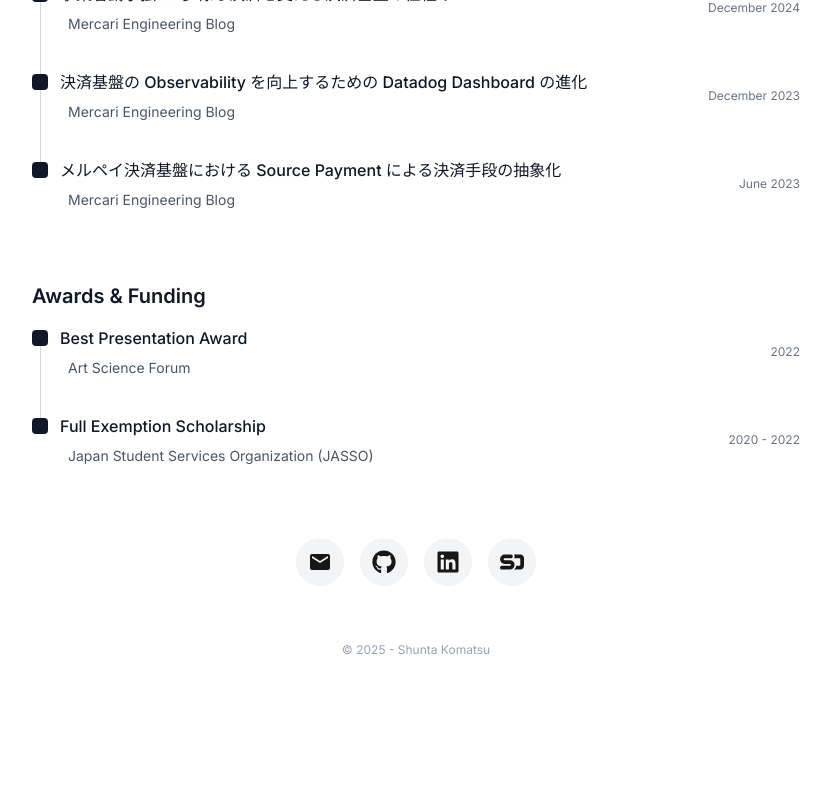
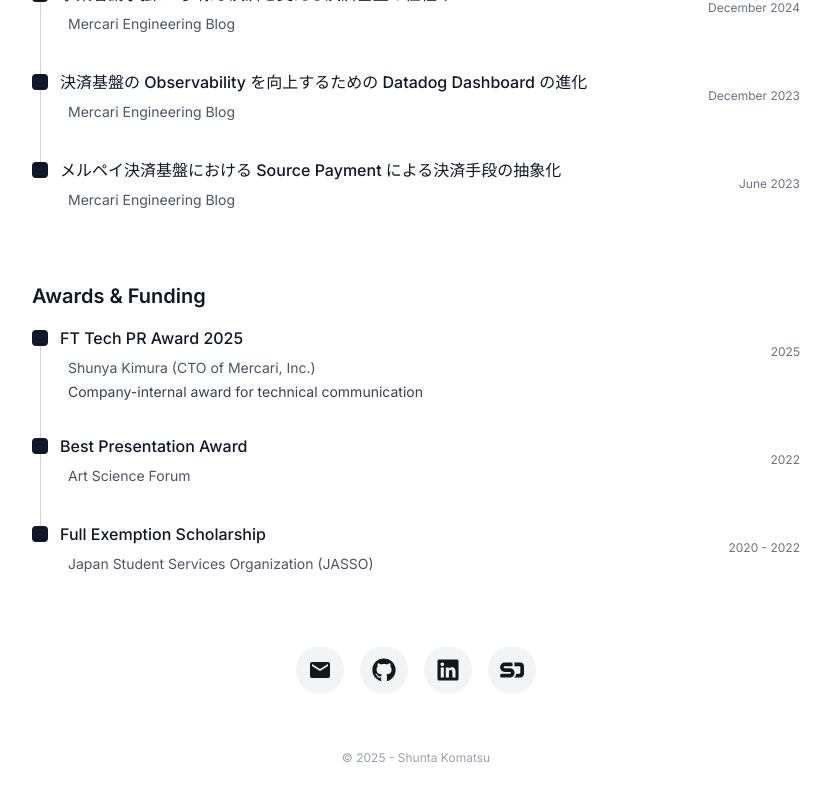
Before and after one commit to 5n7/whoami, a Next.js app: page / in a window 1280 px wide. Shown: the part 2683-3483 px from the top of the page, without its empty margins (224-1055 px from the left). Before the commit the page ends 3405 px from the top, so only its background shows below. Built offline with nearby package versions, Linux system fonts and the light colour scheme.

Commit message:
chore: add FT Tech PR Award 2025 to awards

```diff
--- a/src/data/profile.ts
+++ b/src/data/profile.ts
@@ -185,6 +185,12 @@ export const profileData: ProfileData = {
   ],
   awards: [
     {
+      title: "FT Tech PR Award 2025",
+      issuer: "Shunya Kimura (CTO of Mercari, Inc.)",
+      date: "2025",
+      description: "Company-internal award for technical communication",
+    },
+    {
       title: "Best Presentation Award",
       issuer: "Art Science Forum",
       date: "2022",
```
